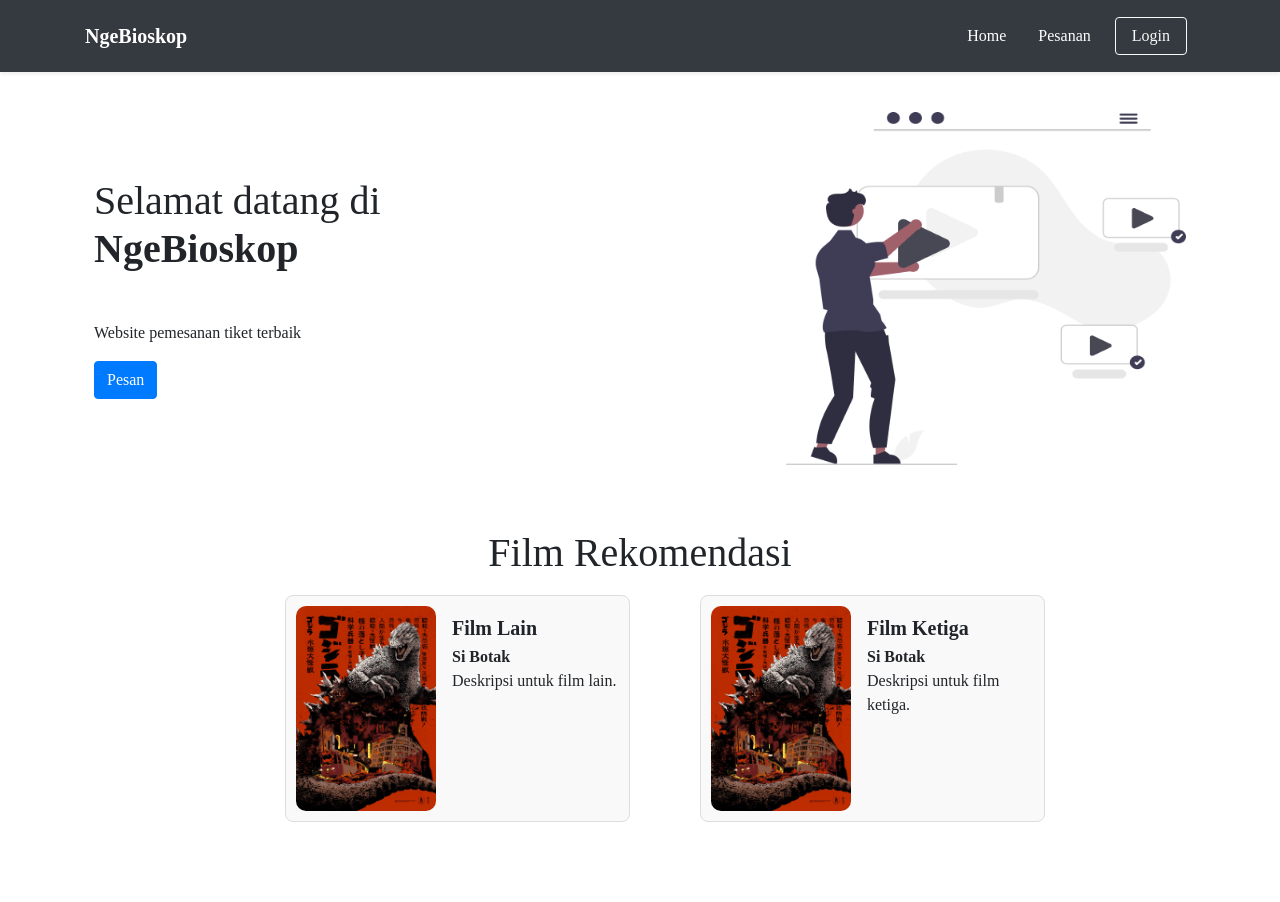
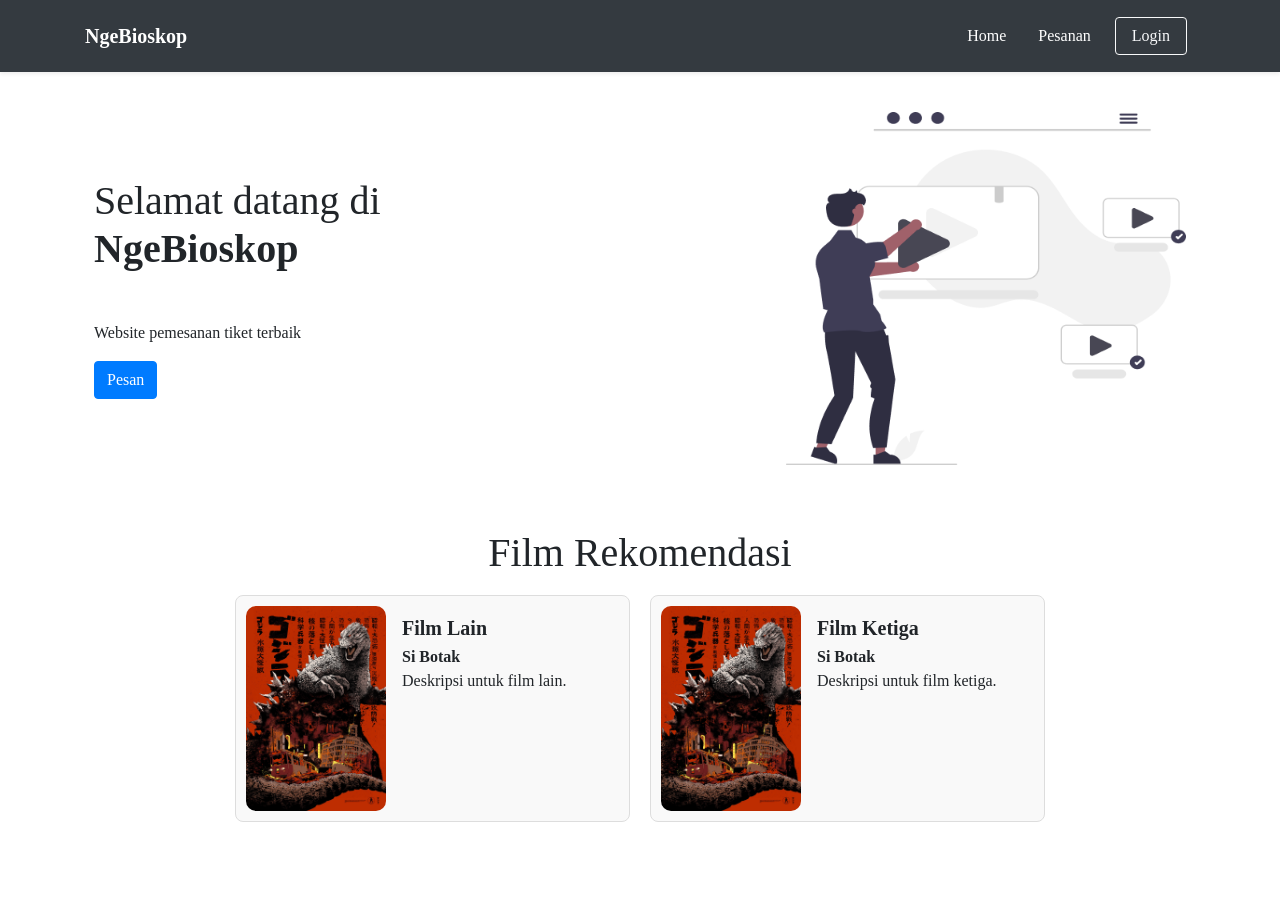
Before and after one commit to MuhRafiq28/bioskop, a Nuxt app: page / in a window 1280 px wide. Shown: the top 902 px of the page. Built offline with nearby package versions, Linux system fonts and the light colour scheme; a web font is replaced by a local one.

Commit message:
membuat daftra film new

```diff
--- a/components/Daftar-film.vue
+++ b/components/Daftar-film.vue
@@ -105,7 +105,7 @@ export default {
   border: 1px solid #ddd;
   border-radius: 8px;
   background-color: #f9f9f9;
-  margin-left: 50px;
+
 }
 .film-details {
   margin-left: 15px;
```
